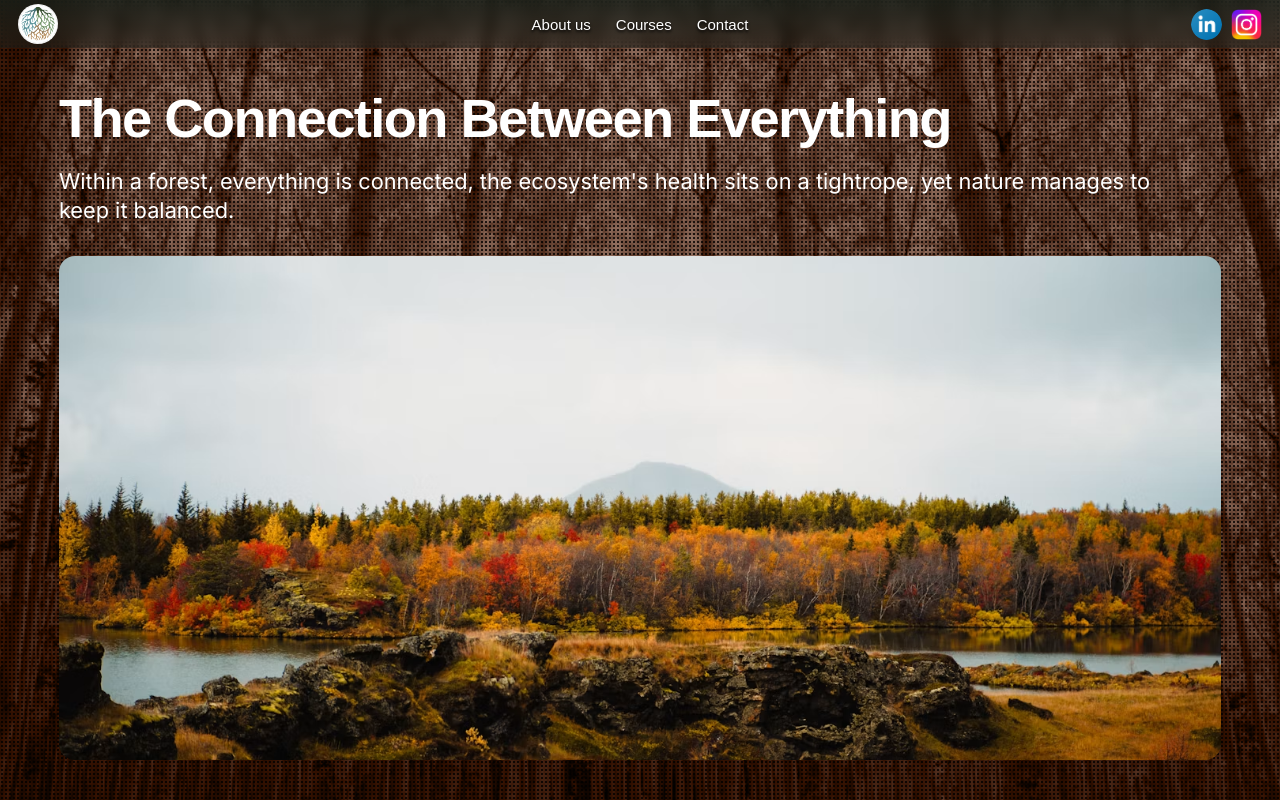
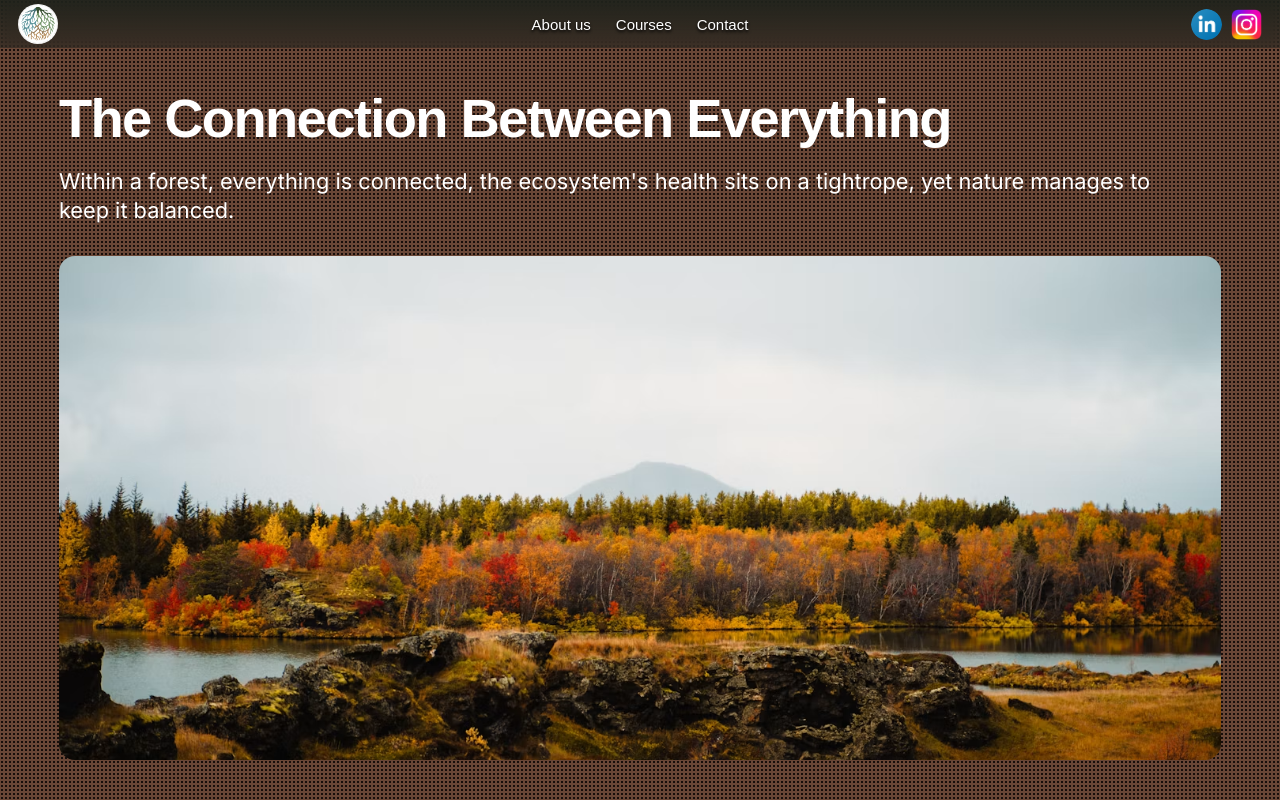
Before and after one commit to Ryan-Xia-24135/RootsQuest, a Next.js app: page /courses in a window 1280 px wide. Shown: the top 800 px of the page. Built offline with nearby package versions, Linux system fonts and the light colour scheme; a web font is replaced by a local one.

Commit message:
Update ROOTS Quest website

```diff
--- a/app/courses/courses.module.css
+++ b/app/courses/courses.module.css
@@ -11,3 +11,8 @@
 /* On constrained screens, outcomes become a normal vertical document. */
 @media(max-width:800px),(max-height:720px){.outcomes{height:auto;min-height:100svh;overflow:visible;padding:clamp(72px,10vh,100px) 5% 7%}.outcomes h2{position:relative;top:auto;left:auto;width:auto;margin-bottom:clamp(24px,5vh,50px)}.outcomeGrid{position:relative;inset:auto;display:grid;grid-template-columns:1fr;gap:clamp(24px,5vh,50px)}.outcome,.outcome:nth-child(3),.outcome:nth-child(4){direction:ltr;grid-template-columns:minmax(150px,42%) 1fr;min-height:clamp(190px,34vh,310px)}.outcome img{height:100%;min-height:180px}.outcome div{min-height:0;height:max-content;max-height:100%;overflow-y:auto}.outcome h3{font-size:clamp(20px,4.5vw,30px)}.outcome p{font-size:clamp(14px,3vw,20px)}}
 @media(max-width:520px){.outcome{grid-template-columns:1fr;gap:12px}.outcome img{height:auto;min-height:0;aspect-ratio:16/9}.outcome div{max-height:42svh}}
+
+/* One continuous, viewport-fixed forest behind both course sections. */
+.main{position:relative;background:#3d291f url('/assets/offers-fixed-bg.png') center/cover fixed no-repeat}
+.panel{background:transparent}
+@media(max-width:800px){.main{background-attachment:scroll}.main::before{content:"";position:fixed;z-index:0;inset:0;background:url('/assets/offers-fixed-bg.png') center/cover no-repeat;pointer-events:none}.panel{z-index:1}}
```
Also changed, not shown: public/assets/offers-fixed-bg.png (added).
